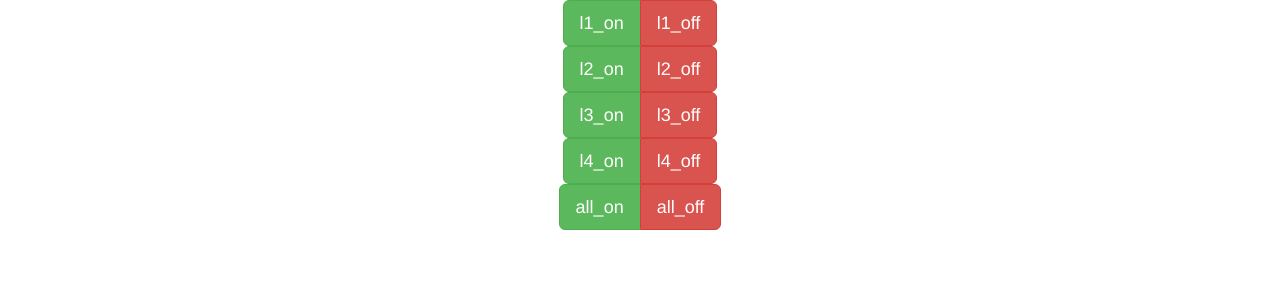
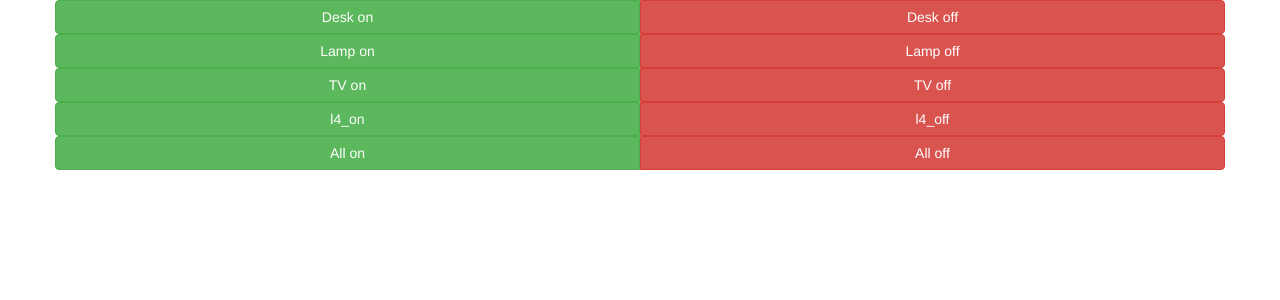
Before and after one commit to danhamilt1/pimote_controller, a PHP site: page /?thing=1 in a window 1280 px wide. Shown: the top 300 px of the page. Run offline with PHP 8.4, Linux system fonts and the light colour scheme; some libraries are stand-ins or nearby versions.

Commit message:
Redesigned a bit

```diff
--- a/index.php
+++ b/index.php
@@ -22,34 +22,54 @@
 
     <form action="./index.php">
         <div class="row">
-            <div class="btn-group btn-group-lg" role="group" aria-label="...">
-                <button type="submit" formmethod="get" value="l1_on" name="thing" class="btn btn-success"> l1_on </button>
-                <button type="submit" formmethod="get" value="l1_off" name="thing" class="btn btn-danger"> l1_off </button>
+            <div class="btn-group btn-group-justified" role="group" aria-label="...">
+                <div class="btn-group" role="group">
+                    <button type="submit" formmethod="get" value="l1_on" name="thing" class="btn btn-success"> Desk on </button>
+                </div>
+                <div class="btn-group" role="group">
+                    <button type="submit" formmethod="get" value="l1_off" name="thing" class="btn btn-danger"> Desk off </button>
+                </div>
             </div>
         </div>
 
         <div class="row">
-            <div class="btn-group btn-group-lg" role="group" aria-label="...">
-                <button type="submit" formmethod="get" value="l2_on" name="thing" class="btn btn-success"> l2_on </button>
-                <button type="submit" formmethod="get" value="l2_off" name="thing" class="btn btn-danger"> l2_off </button>
+            <div class="btn-group btn-group-justified" role="group" aria-label="...">
+                <div class="btn-group" role="group">
+                    <button type="submit" formmethod="get" value="l2_on" name="thing" class="btn btn-success"> Lamp on </button>
+                </div>
+                <div class="btn-group" role="group">
+                    <button type="submit" formmethod="get" value="l2_off" name="thing" class="btn btn-danger"> Lamp off </button>
+                </div>
             </div>
         </div>
         <div class="row">
-            <div class="btn-group btn-group-lg" role="group" aria-label="...">
-                <button type="submit" formmethod="get" value="l3_on" name="thing" class="btn btn-success"> l3_on </button>
-                <button type="submit" formmethod="get" value="l3_off" name="thing" class="btn btn-danger"> l3_off </button>
+            <div class="btn-group btn-group-justified" role="group" aria-label="...">
+                <div class="btn-group" role="group">
+                    <button type="submit" formmethod="get" value="l3_on" name="thing" class="btn btn-success"> TV on </button>
+                </div>
+                <div class="btn-group" role="group">
+                    <button type="submit" formmethod="get" value="l3_off" name="thing" class="btn btn-danger"> TV off </button>
+                </div>
             </div>
         </div>
         <div class="row">
-            <div class="btn-group btn-group-lg" role="group" aria-label="...">
-                <button type="submit" formmethod="get" value="l4_on" name="thing" class="btn btn-success"> l4_on </button>
-                <button type="submit" formmethod="get" value="l4_off" name="thing" class="btn btn-danger"> l4_off </button>
+            <div class="btn-group btn-group-justified" role="group" aria-label="...">
+                <div class="btn-group" role="group">
+                    <button type="submit" formmethod="get" value="l4_on" name="thing" class="btn btn-success"> l4_on </button>
+                </div>
+                <div class="btn-group" role="group">
+                    <button type="submit" formmethod="get" value="l4_off" name="thing" class="btn btn-danger"> l4_off </button>
+                </div>
             </div>
         </div>
         <div class="row">
-            <div class="btn-group btn-group-lg" role="group" aria-label="...">
-                <button type="submit" formmethod="get" value="all_on" name="thing" class="btn btn-success"> all_on </button>
-                <button type="submit" formmethod="get" value="all_off" name="thing" class="btn btn-danger"> all_off </button>
+            <div class="btn-group btn-group-justified" role="group" aria-label="...">
+                <div class="btn-group" role="group">
+                    <button type="submit" formmethod="get" value="all_on" name="thing" class="btn btn-success"> All on </button>
+                </div>
+                <div class="btn-group" role="group">
+                    <button type="submit" formmethod="get" value="all_off" name="thing" class="btn btn-danger"> All off </button>
+                </div>
             </div>
         </div>
     </form>
```
